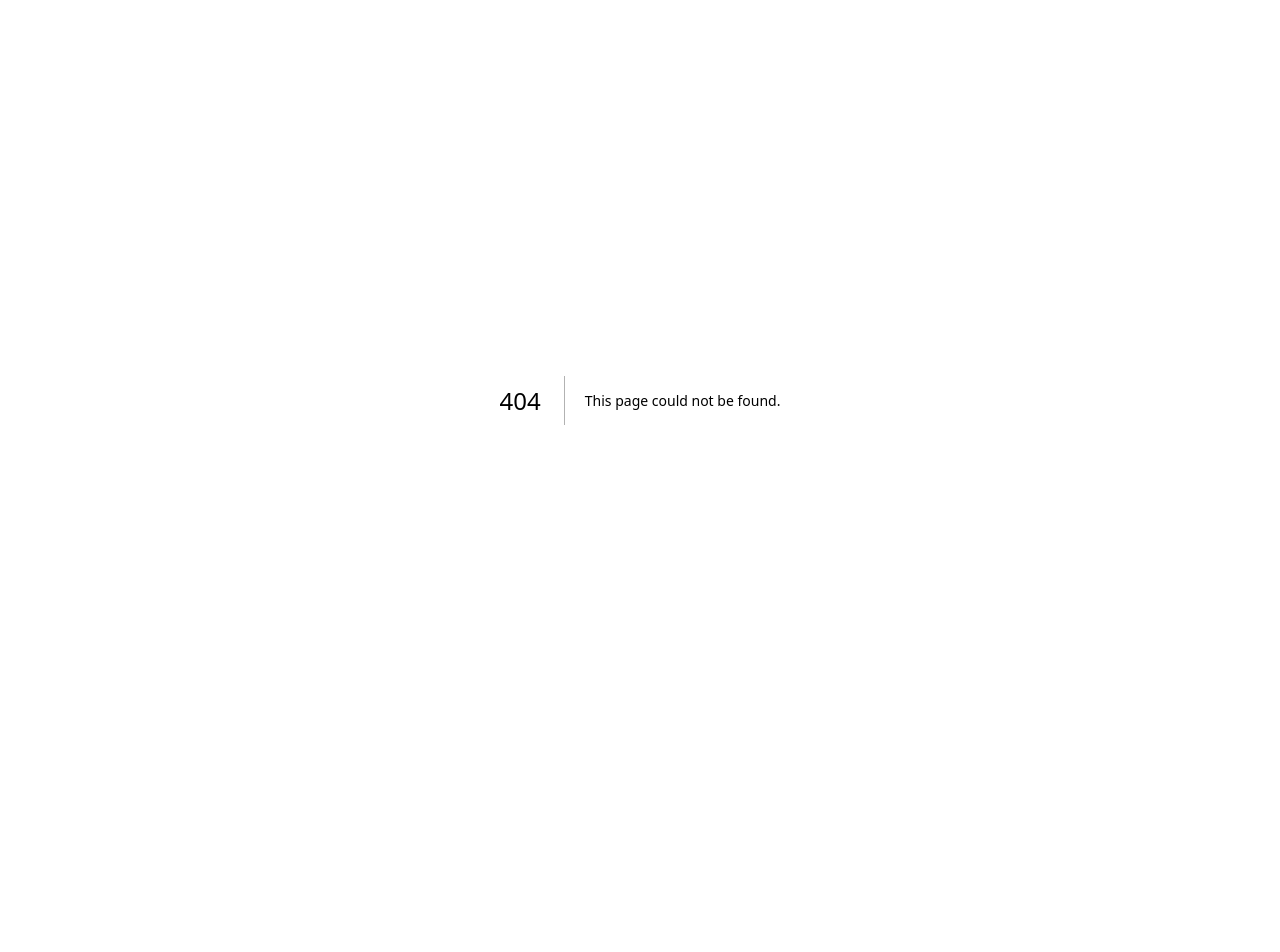
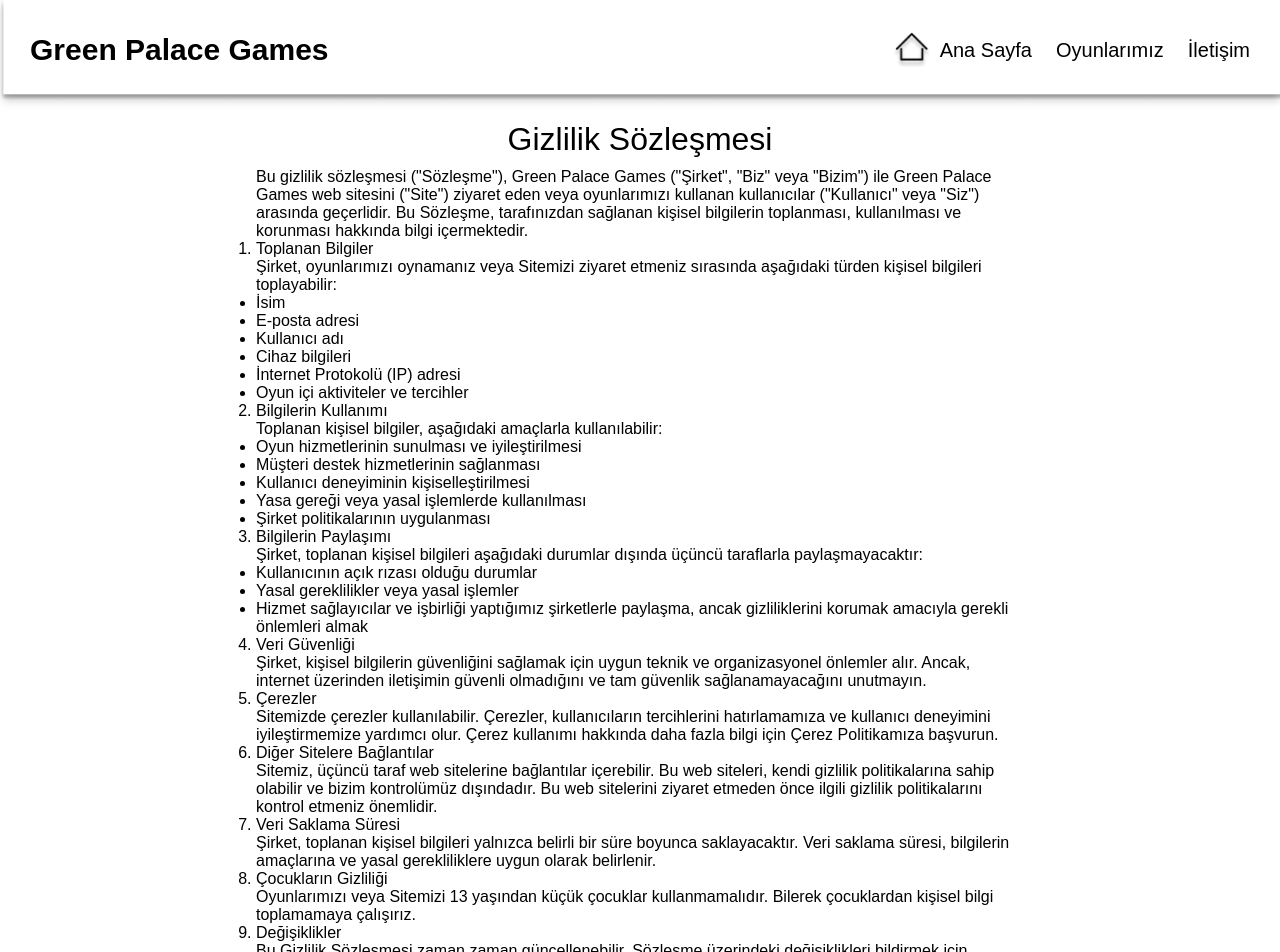
Before and after one commit to mhmmtysil/greenpalacegames, a Next.js app: page /privacypolicy in a window 1280 px wide. Before the commit this address had no page. Shown: the top 952 px of the page. Before the commit the page ends 800 px from the top, so only its background shows below. Built offline with nearby package versions, Linux system fonts and the light colour scheme.

Commit message:
Privacy Policy Added

```diff
--- a/components/footer/footer.js
+++ b/components/footer/footer.js
@@ -1,6 +1,6 @@
 import React from "react";
 import styles from "./footer.module.scss";
-
+import Link from "next/link";
 const Footer = () => {
   return (
     <footer className={styles.footer}>
@@ -9,10 +9,12 @@
           <img src="/aboutus.png" alt="AboutUs" />
           <span>Hakkımızda</span>
         </button>
-        <button>
-          <img src="/privacypolicy.png" alt="privacypolicy" />
-          <span>Gizlilik Politikası</span>
-        </button>
+        <Link href="/privacypolicy">
+          <button>
+            <img src="/privacypolicy.png" alt="privacypolicy" />
+            <span>Gizlilik Politikası</span>
+          </button>
+        </Link>
         <button>
           <img src="/faq.png" alt="FAQ" />
           <span>Sıkça Sorulan Sorular</span>
--- a/components/header/header.js
+++ b/components/header/header.js
@@ -1,5 +1,6 @@
 import React from "react";
 import styles from "./header.module.scss";
+import Link from "next/link";
 
 const Header = () => {
   return (
@@ -7,11 +8,14 @@
       <div className={styles.logo}>
         <h1>Green Palace Games</h1>
       </div>
+
       <div className={styles.buttons}>
-        <button>
-          <img src="/Home.png" alt="Ana Sayfa" />
-          <span>Ana Sayfa</span>
-        </button>
+        <Link href="/">
+          <button>
+            <img src="/Home.png" alt="Ana Sayfa" />
+            <span>Ana Sayfa</span>
+          </button>
+        </Link>
         <button>
           <span>Oyunlarımız</span>
         </button>
--- /dev/null
+++ b/components/layout.js
@@ -0,0 +1,13 @@
+import Header from "./header/header";
+import Footer from "./footer/footer";
+const Layout = ({ children }) => {
+  return (
+    <div>
+      <Header />
+      <main>{children}</main>
+      <Footer />
+    </div>
+  );
+};
+
+export default Layout;
--- /dev/null
+++ b/src/pages/privacypolicy/index.js
@@ -0,0 +1,124 @@
+import React from "react";
+import Layout from "../../../components/layout";
+import styles from "./privacypolicy.module.scss";
+
+const PrivacyPolicy = () => {
+  return (
+    <>
+      <Layout>
+        <div className={styles.container}>
+          <h1 className={styles.h1}>Gizlilik Sözleşmesi</h1>
+          <div className={styles.content}>
+            <p>
+              {" "}
+              Bu gizlilik sözleşmesi ("Sözleşme"), Green Palace Games ("Şirket",
+              "Biz" veya "Bizim") ile Green Palace Games web sitesini ("Site")
+              ziyaret eden veya oyunlarımızı kullanan kullanıcılar ("Kullanıcı"
+              veya "Siz") arasında geçerlidir. Bu Sözleşme, tarafınızdan
+              sağlanan kişisel bilgilerin toplanması, kullanılması ve korunması
+              hakkında bilgi içermektedir.
+            </p>
+            <ol>
+              <li>Toplanan Bilgiler</li>
+            </ol>
+            <p>
+              Şirket, oyunlarımızı oynamanız veya Sitemizi ziyaret etmeniz
+              sırasında aşağıdaki türden kişisel bilgileri toplayabilir:
+            </p>
+            <ul>
+              <li>İsim</li>
+              <li>E-posta adresi</li>
+              <li>Kullanıcı adı</li>
+              <li>Cihaz bilgileri</li>
+              <li>İnternet Protokolü (IP) adresi</li>
+              <li>Oyun içi aktiviteler ve tercihler</li>
+            </ul>
+            <ol start="2">
+              <li>Bilgilerin Kullanımı</li>
+            </ol>
+            <p>
+              Toplanan kişisel bilgiler, aşağıdaki amaçlarla kullanılabilir:
+            </p>
+            <ul>
+              <li>Oyun hizmetlerinin sunulması ve iyileştirilmesi</li>
+              <li>Müşteri destek hizmetlerinin sağlanması</li>
+              <li>Kullanıcı deneyiminin kişiselleştirilmesi</li>
+              <li>Yasa gereği veya yasal işlemlerde kullanılması</li>
+              <li>Şirket politikalarının uygulanması</li>
+            </ul>
+            <ol start="3">
+              <li>Bilgilerin Paylaşımı</li>
+            </ol>
+            <p>
+              Şirket, toplanan kişisel bilgileri aşağıdaki durumlar dışında
+              üçüncü taraflarla paylaşmayacaktır:
+            </p>
+            <ul>
+              <li>Kullanıcının açık rızası olduğu durumlar</li>
+              <li>Yasal gereklilikler veya yasal işlemler</li>
+              <li>
+                Hizmet sağlayıcılar ve işbirliği yaptığımız şirketlerle
+                paylaşma, ancak gizliliklerini korumak amacıyla gerekli
+                önlemleri almak
+              </li>
+            </ul>
+            <ol start="4">
+              <li>Veri Güvenliği</li>
+            </ol>
+            <p>
+              Şirket, kişisel bilgilerin güvenliğini sağlamak için uygun teknik
+              ve organizasyonel önlemler alır. Ancak, internet üzerinden
+              iletişimin güvenli olmadığını ve tam güvenlik sağlanamayacağını
+              unutmayın.
+            </p>
+            <ol start="5">
+              <li>Çerezler</li>
+            </ol>
+            <p>
+              Sitemizde çerezler kullanılabilir. Çerezler, kullanıcıların
+              tercihlerini hatırlamamıza ve kullanıcı deneyimini iyileştirmemize
+              yardımcı olur. Çerez kullanımı hakkında daha fazla bilgi için
+              Çerez Politikamıza başvurun.
+            </p>
+            <ol start="6">
+              <li>Diğer Sitelere Bağlantılar</li>
+            </ol>
+            <p>
+              Sitemiz, üçüncü taraf web sitelerine bağlantılar içerebilir. Bu
+              web siteleri, kendi gizlilik politikalarına sahip olabilir ve
+              bizim kontrolümüz dışındadır. Bu web sitelerini ziyaret etmeden
+              önce ilgili gizlilik politikalarını kontrol etmeniz önemlidir.
+            </p>
+            <ol start="7">
+              <li>Veri Saklama Süresi</li>
+            </ol>
+            <p>
+              Şirket, toplanan kişisel bilgileri yalnızca belirli bir süre
+              boyunca saklayacaktır. Veri saklama süresi, bilgilerin amaçlarına
+              ve yasal gerekliliklere uygun olarak belirlenir.
+            </p>
+            <ol start="8">
+              <li>Çocukların Gizliliği</li>
+            </ol>
+            <p>
+              Oyunlarımızı veya Sitemizi 13 yaşından küçük çocuklar
+              kullanmamalıdır. Bilerek çocuklardan kişisel bilgi toplamamaya
+              çalışırız.
+            </p>
+            <ol start="9">
+              <li>Değişiklikler</li>
+            </ol>
+            <p>
+              Bu Gizlilik Sözleşmesi zaman zaman güncellenebilir. Sözleşme
+              üzerindeki değişiklikleri bildirmek için Sitemizi ziyaret
+              ettiğinizde güncellenmiş bir sürümü yayınlayacağız. Değişiklikler
+              geçerli tarihinden itibaren etkili olacaktır.
+            </p>
+          </div>
+        </div>
+      </Layout>
+    </>
+  );
+};
+
+export default PrivacyPolicy;
--- /dev/null
+++ b/src/pages/privacypolicy/privacypolicy.module.scss
@@ -0,0 +1,52 @@
+.container {
+  display: flex;
+  align-items: center;
+  justify-content: center;
+  flex-direction: column;
+  color: black;
+  font-weight: 400;
+}
+.container .content {
+  width: 60%;
+  margin-top: 10px;
+  margin-bottom: 50px;
+}
+.container .h1 {
+  color: black;
+  font-weight: 400;
+  margin-top: 20px;
+}
+.container .h2 .p {
+  font-weight: 400;
+  text-align: left;
+}
+.container .h2 .ol .li {
+  font-weight: 400;
+  text-align: left;
+}
+.container .h2 .li {
+  font-weight: 400;
+  text-align: left;
+}
+
+@media (max-width: 1200px) {
+  .container .content {
+    width: 65%;
+  }
+}
+@media (max-width: 990px) {
+  .container .content {
+    width: 90%;
+  }
+}
+
+@media (max-width: 768px) {
+  .container .content {
+    width: 90%;
+  }
+}
+@media (max-width: 440px) {
+  .container .content {
+    width: 90%;
+  }
+}
```
Also changed, not shown: components/button/button.js (deleted, +0 -8 lines), components/button/button.module.scss (deleted, +0 -21 lines).
